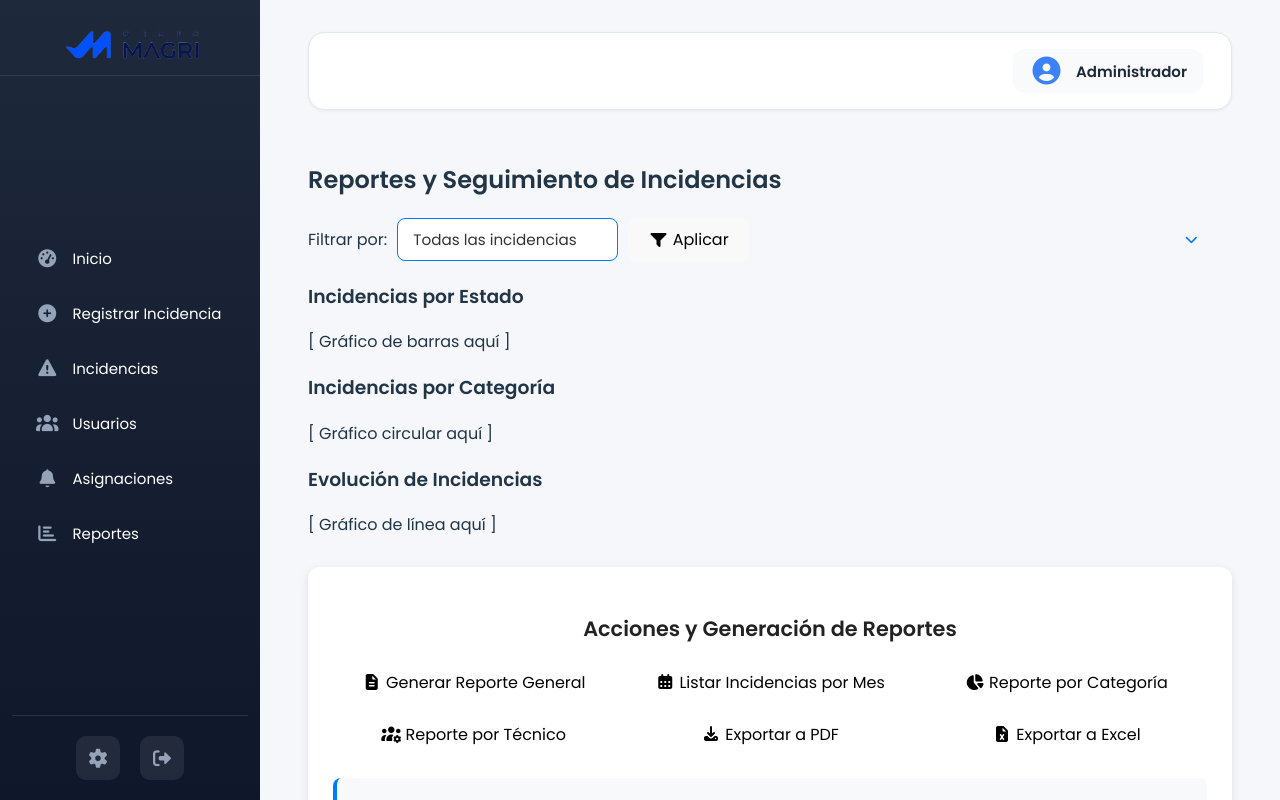
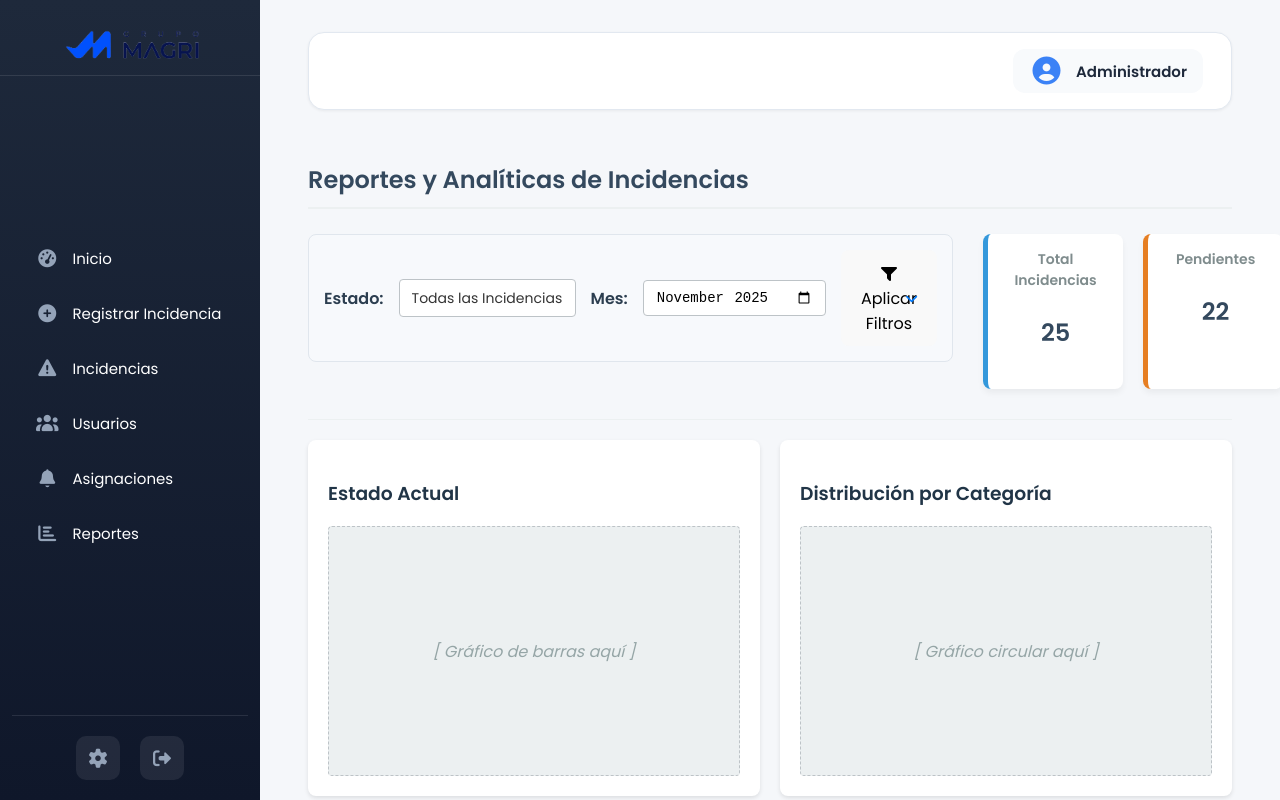
Before and after one commit to krashow/frontend-magri, a Vue app: page /reportes in a window 1280 px wide. Built offline with nearby package versions, Linux system fonts and the light colour scheme.

Commit message:
reestructuracion proyecto

```diff
--- a/src/views/Dashboard.css
+++ b/src/views/Dashboard.css
@@ -727,4 +727,227 @@ td.prio-default {
     margin: 0 5px;
 }
 
-/* Asegúrate de que .data-table, .btn-action, .btn-delete, etc. estén definidos en tu CSS principal */
+
+
+
+
+
+/* ==================================== */
+/* === Sección de Reportes (Reports) === */
+/* ==================================== */
+
+.reports-section h2 {
+    color: #34495e;
+    margin-bottom: 25px;
+    border-bottom: 2px solid #ecf0f1;
+    padding-bottom: 10px;
+}
+
+/* --- Controles Superiores (Filtros y Resumen) --- */
+
+.report-controls {
+    display: flex;
+    justify-content: space-between;
+    align-items: flex-start;
+    gap: 30px;
+    margin-bottom: 30px;
+}
+
+.report-filters {
+    display: flex;
+    gap: 15px;
+    align-items: center;
+    padding: 15px;
+    background-color: #f7f9fc;
+    border-radius: 8px;
+    border: 1px solid #e0e6ed;
+    flex-grow: 1;
+}
+
+.report-filters label {
+    font-weight: 600;
+    color: #2c3e50;
+}
+
+.report-filters select,
+.report-filters input[type="month"] {
+    padding: 8px 12px;
+    border: 1px solid #bdc3c7;
+    border-radius: 4px;
+    font-size: 14px;
+    transition: border-color 0.3s;
+}
+
+/* --- Resumen de Estadísticas --- */
+
+.stats-summary {
+    display: flex;
+    gap: 20px;
+}
+
+.stat-card {
+    background-color: white;
+    border-radius: 8px;
+    padding: 15px;
+    box-shadow: 0 4px 6px rgba(0, 0, 0, 0.05);
+    text-align: center;
+    min-width: 140px;
+    border-left: 5px solid #3498db;
+}
+
+.stat-card.stat-open {
+    border-left-color: #e67e22; /* Naranja para Pendientes */
+}
+
+.stat-card.stat-closed {
+    border-left-color: #27ae60; /* Verde para Cerradas */
+}
+
+.stat-card h4 {
+    margin: 0 0 5px 0;
+    font-size: 14px;
+    color: #7f8c8d;
+}
+
+.stat-number {
+    font-size: 24px;
+    font-weight: bold;
+    color: #34495e;
+}
+
+/* --- Contenedor de Gráficos --- */
+
+.charts-container {
+    display: flex;
+    flex-wrap: wrap;
+    gap: 20px;
+    margin-bottom: 30px;
+}
+
+.chart-card {
+    background-color: white;
+    padding: 20px;
+    border-radius: 8px;
+    box-shadow: 0 2px 4px rgba(0, 0, 0, 0.1);
+    flex: 1 1 calc(33.33% - 20px); /* Tres gráficos por fila */
+    min-width: 300px;
+}
+
+.chart-card.chart-full-width {
+    flex: 1 1 100%; /* Gráfico de línea ocupa todo el ancho */
+}
+
+.chart-placeholder {
+    height: 250px;
+    background-color: #ecf0f1;
+    display: flex;
+    justify-content: center;
+    align-items: center;
+    color: #95a5a6;
+    font-style: italic;
+    border-radius: 4px;
+    margin-top: 15px;
+    border: 1px dashed #bdc3c7;
+}
+
+/* --- Acciones y Log de Reportes --- */
+
+.report-actions {
+    display: flex;
+    gap: 40px;
+    padding: 20px;
+    background-color: #fcfcfc;
+    border-radius: 8px;
+    border: 1px solid #e0e6ed;
+    flex-wrap: wrap;
+}
+
+.report-actions h3 {
+    width: 100%;
+    margin-top: 0;
+    color: #34495e;
+}
+
+.actions-grid {
+    display: grid;
+    grid-template-columns: repeat(3, 1fr); /* 3 columnas de botones */
+    gap: 15px;
+    flex: 2; /* Ocupa más espacio */
+    min-width: 400px;
+}
+
+.report-actions .btn-action {
+    background-color: #3498db;
+    color: white;
+    border: none;
+    padding: 12px 15px;
+    border-radius: 5px;
+    cursor: pointer;
+    transition: background-color 0.3s, transform 0.1s;
+    font-weight: 600;
+    font-size: 14px;
+    text-align: left;
+}
+
+.report-actions .btn-action i {
+    margin-right: 8px;
+}
+
+.report-actions .btn-action:hover {
+    background-color: #2980b9;
+}
+
+.btn-action.primary-action {
+    background-color: #e74c3c; /* Rojo para acciones importantes */
+}
+.btn-action.primary-action:hover {
+    background-color: #c0392b;
+}
+
+.btn-action.export-pdf {
+    background-color: #e74c3c;
+}
+.btn-action.export-excel {
+    background-color: #27ae60;
+}
+
+.report-log {
+    flex: 1; /* Ocupa el espacio restante */
+    min-width: 280px;
+}
+
+.report-log h4 {
+    margin-top: 0;
+    color: #34495e;
+    border-bottom: 1px dashed #bdc3c7;
+    padding-bottom: 5px;
+}
+
+.report-log ul {
+    list-style: none;
+    padding: 0;
+}
+
+.report-log li {
+    margin-bottom: 8px;
+    font-size: 13px;
+    color: #555;
+    display: flex;
+    align-items: center;
+}
+
+.report-log li i {
+    margin-right: 8px;
+    color: #2ecc71; /* Verde para Listo */
+}
+
+/* Estilo para simular 'En proceso' */
+.report-log li i.fa-spinner {
+    color: #f39c12; /* Amarillo/Naranja para En Proceso */
+}
+
+hr {
+    border: 0;
+    border-top: 1px solid #ecf0f1;
+    margin: 20px 0;
+}
--- a/src/views/Reportes.vue
+++ b/src/views/Reportes.vue
@@ -58,6 +58,7 @@
         </button>
       </div>
     </aside>
+
     <main class="main-content">
       <header class="header">
         <div class="user-info">
@@ -65,80 +66,95 @@
           <span>{{ userName }}</span>
         </div>
       </header>
+
       <section class="reports-section">
-        <h2>Reportes y Seguimiento de Incidencias</h2>
+        <h2>Reportes y Analíticas de Incidencias</h2>
 
-        <div class="report-filters">
-          <label for="filter">Filtrar por:</label>
-          <select id="filter">
-            <option value="todas">Todas las incidencias</option>
-            <option value="abiertas">Abiertas</option>
-            <option value="cerradas">Cerradas</option>
-            <option value="pendientes">Pendientes</option>
-          </select>
-          <button class="btn-filter">
-            <i class="fas fa-filter"></i> Aplicar
-          </button>
+        <div class="report-controls">
+            <div class="report-filters">
+              <label for="filter-estado">Estado:</label>
+              <select id="filter-estado" v-model="filtro.estado">
+                <option value="todas">Todas las Incidencias</option>
+                <option value="Abierta">Abiertas</option>
+                <option value="En Proceso">En Proceso</option>
+                <option value="Cerrada">Cerradas</option>
+              </select>
+
+              <label for="filter-mes">Mes:</label>
+              <input type="month" id="filter-mes" v-model="filtro.mes" />
+
+              <button @click="aplicarFiltros" class="btn-filter primary-action">
+                <i class="fas fa-filter"></i> Aplicar Filtros
+              </button>
+            </div>
+
+            <div class="stats-summary">
+                <div class="stat-card">
+                    <h4>Total Incidencias</h4>
+                    <p class="stat-number">{{ stats.total }}</p>
+                </div>
+                <div class="stat-card stat-open">
+                    <h4>Pendientes</h4>
+                    <p class="stat-number">{{ stats.pendientes }}</p>
+                </div>
+                <div class="stat-card stat-closed">
+                    <h4>Cerradas</h4>
+                    <p class="stat-number">{{ stats.cerradas }}</p>
+                </div>
+            </div>
         </div>
+
+        <hr />
+
         <div class="charts-container">
           <div class="chart-card">
-            <h3>Incidencias por Estado</h3>
-            <div class="chart-placeholder">[ Gráfico de barras aquí ]</div>
+            <h3>Estado Actual</h3>
+            <div class="chart-placeholder chart-bar">[ Gráfico de barras aquí ]</div>
           </div>
 
           <div class="chart-card">
-            <h3>Incidencias por Categoría</h3>
-            <div class="chart-placeholder">[ Gráfico circular aquí ]</div>
+            <h3>Distribución por Categoría</h3>
+            <div class="chart-placeholder chart-pie">[ Gráfico circular aquí ]</div>
           </div>
 
-          <div class="chart-card">
-            <h3>Evolución de Incidencias</h3>
-            <div class="chart-placeholder">[ Gráfico de línea aquí ]</div>
+          <div class="chart-card chart-full-width">
+            <h3>Evolución y Tasa de Resolución</h3>
+            <div class="chart-placeholder chart-line">[ Gráfico de línea (Mensual) aquí ]</div>
           </div>
         </div>
+
+        <hr />
+
         <div class="report-actions">
-          <h3>Acciones y Generación de Reportes</h3>
+          <h3> Generación y Exportación de Reportes</h3>
 
           <div class="actions-grid">
-            <button class="btn-action">
+            <button @click="generarReporte('General')" class="btn-action primary-action">
               <i class="fas fa-file-alt"></i> Generar Reporte General
             </button>
 
-            <button class="btn-action">
-              <i class="fas fa-calendar-alt"></i> Listar Incidencias por Mes
+            <button @click="generarReporte('Tecnico')" class="btn-action">
+              <i class="fas fa-users-cog"></i> Reporte por Técnico
             </button>
 
-            <button class="btn-action">
+            <button @click="generarReporte('Categoria')" class="btn-action">
               <i class="fas fa-chart-pie"></i> Reporte por Categoría
             </button>
 
-            <button class="btn-action">
-              <i class="fas fa-users-cog"></i> Reporte por Técnico
-            </button>
-
-            <button class="btn-action">
+            <button @click="exportarReporte('PDF')" class="btn-action export-pdf">
               <i class="fas fa-download"></i> Exportar a PDF
             </button>
 
-            <button class="btn-action">
+            <button @click="exportarReporte('Excel')" class="btn-action export-excel">
               <i class="fas fa-file-excel"></i> Exportar a Excel
             </button>
           </div>
 
           <div class="report-log">
-            <h4>Historial de reportes generados</h4>
+            <h4>Historial de reportes generados recientemente</h4>
             <ul>
-              <li>
-                <i class="fas fa-check-circle"></i> Reporte mensual - Septiembre
-                2025
-              </li>
-              <li>
-                <i class="fas fa-check-circle"></i> Reporte general - Agosto
-                2025
-              </li>
-              <li>
-                <i class="fas fa-check-circle"></i> Reporte por categoría -
-                Julio 2025
+              <li v-for="log in historialReportes" :key="log.fecha">
+                <i :class="log.icon"></i> {{ log.descripcion }} - **{{ log.estado }}**
               </li>
             </ul>
           </div>
@@ -149,6 +165,7 @@
 </template>
 
 <script setup>
+import { ref, onMounted } from 'vue';
 import { useRouter, useRoute } from "vue-router";
 import "./Dashboard.css";
 
@@ -157,6 +174,54 @@ const route = useRoute();
 const currentRoute = route.path;
 
 const userName = "Administrador";
+
+const filtro = ref({
+    estado: 'todas',
+    mes: new Date().toISOString().substring(0, 7)
+});
+
+const stats = ref({
+    total: 25,
+    pendientes: 22,
+    cerradas: 3,
+});
+
+const historialReportes = ref([
+    { fecha: '2025-09-01', descripcion: 'Reporte mensual Septiembre 2025', estado: 'Nulo', icon: 'fas fa-check-circle' },
+    { fecha: '2025-08-15', descripcion: 'Reporte por soporte Kevin Agrada', estado: 'En proceso', icon: 'fas fa-spinner fa-spin' },
+    { fecha: '2025-07-20', descripcion: 'Reporte general Julio 2025', estado: 'Nulo', icon: 'fas fa-check-circle' },
+]);
+const aplicarFiltros = () => {
+    alert(`Aplicando filtro:\nEstado: ${filtro.value.estado}\nMes: ${filtro.value.mes}`);
+
+    stats.value.total = 150;
+    stats.value.pendientes = 70;
+    stats.value.cerradas = 80;
+};
+
+const generarReporte = (tipo) => {
+    alert(`Solicitando generar reporte: ${tipo}. Se añadirá al historial.`);
+
+    const newLog = {
+        fecha: new Date().toISOString(),
+        descripcion: `Generación: ${tipo} (${filtro.value.mes})`,
+        estado: 'En proceso',
+        icon: 'fas fa-spinner fa-spin'
+    };
+    historialReportes.value.unshift(newLog);
+    setTimeout(() => {
+        const index = historialReportes.value.findIndex(log => log.fecha === newLog.fecha);
+        if (index !== -1) {
+            historialReportes.value[index].estado = 'Listo';
+            historialReportes.value[index].icon = 'fas fa-check-circle';
+            alert(`Reporte de ${tipo} ya está listo.`);
+        }
+    }, 2000);
+};
+
+const exportarReporte = (formato) => {
+    alert(`Exportando el reporte filtrado a formato: ${formato}.`);
+};
 
 const logout = () => {
   if (window.confirm("¿Seguro que deseas cerrar sesión?")) {
```
